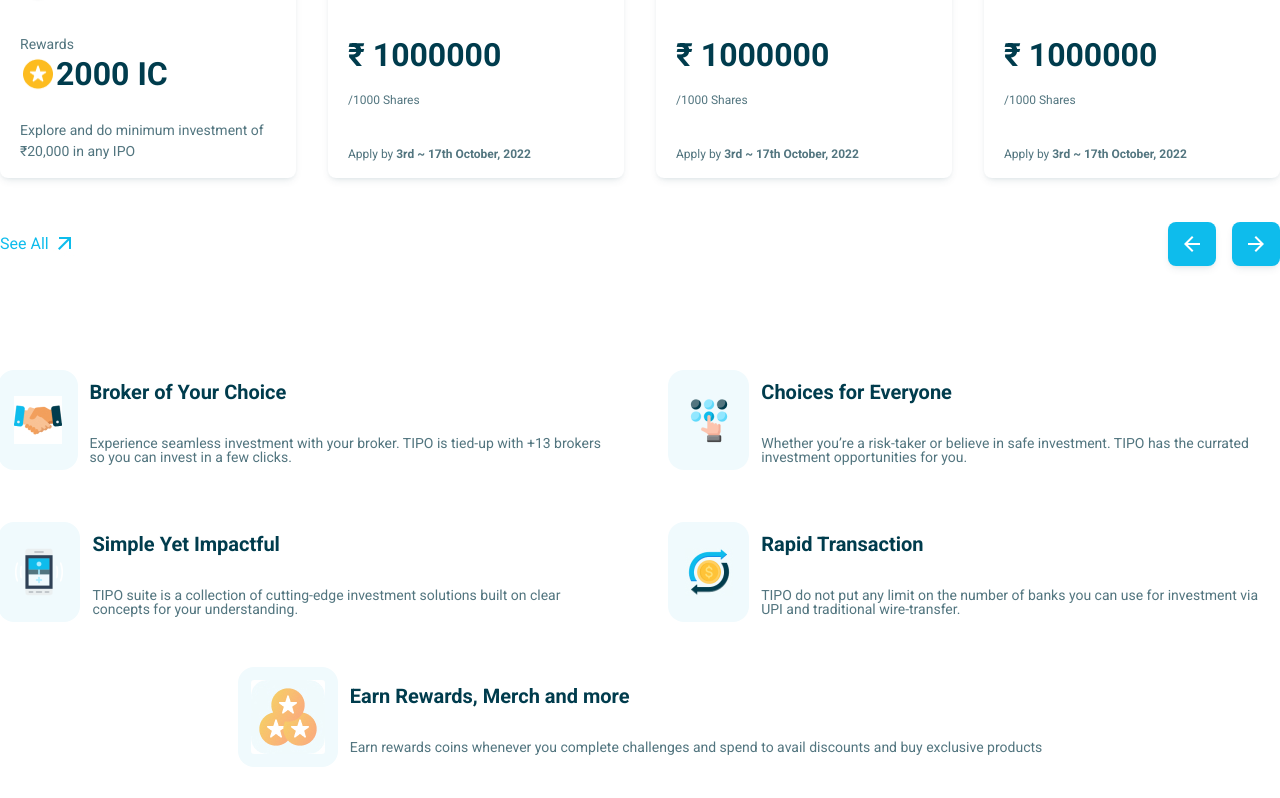
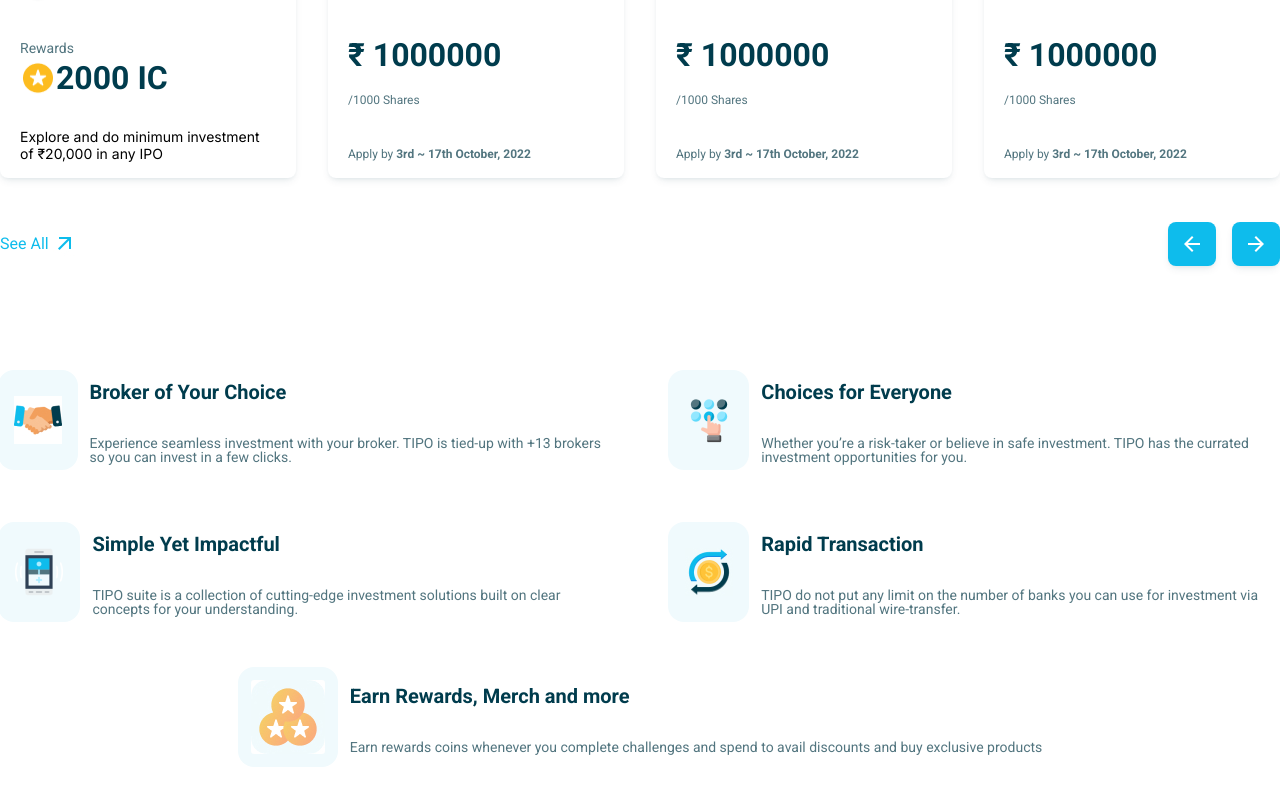
Before and after one commit to Phanindrababu5868/investedd-Home-Page, a Next.js app: page / in a window 1280 px wide. Shown: the part 802-1600 px from the top of the page. Built offline with nearby package versions, Linux system fonts and the light colour scheme; a web font is replaced by a local one.

Commit message:
investedd Home Page

```diff
--- a/app/components/NavBar/index.tsx
+++ b/app/components/NavBar/index.tsx
@@ -55,7 +55,8 @@
                 >
                   <mask
                     id="mask0_4860_8495"
-                    style={{ "mask-type": "alpha" }}
+                    // style={{ "mask-type": "alpha" }}
+                    className="svg-style"
                     maskUnits="userSpaceOnUse"
                     x="0"
                     y="0"
@@ -112,7 +113,8 @@
                 >
                   <mask
                     id="mask0_4860_8495"
-                    style={{ "mask-type": "alpha" }}
+                    // style={{ "mask-type": "alpha" }}
+                    className="svg-style"
                     maskUnits="userSpaceOnUse"
                     x="0"
                     y="0"
--- a/app/components/NewIPOsection/index.css
+++ b/app/components/NewIPOsection/index.css
@@ -214,3 +214,7 @@
   display: flex;
   align-items: center;
 }
+
+.new-ipo-card-text-size {
+  font-size: 14px;
+}
--- a/app/components/NewIPOsection/index.tsx
+++ b/app/components/NewIPOsection/index.tsx
@@ -106,7 +106,7 @@
               <span className="new-ipo-price">2000 IC</span>
             </div>
           </div>
-          <span className="new-ipo-card-text" style={{ "font-size": "14px" }}>
+          <span className="new-ipo-card-text-size">
             Explore and do minimum investment of ₹20,000 in any IPO
           </span>
         </div>
--- a/app/components/NewSGBSection/index.css
+++ b/app/components/NewSGBSection/index.css
@@ -125,3 +125,7 @@
   display: flex;
   align-items: center;
 }
+
+.svg-style {
+  mask-type: alpha;
+}
--- a/app/components/NewSGBSection/index.tsx
+++ b/app/components/NewSGBSection/index.tsx
@@ -104,7 +104,7 @@
         >
           <mask
             id="mask0_2536_3627"
-            style={{ "mask-type": "alpha" }}
+            className="svg-style"
             maskUnits="userSpaceOnUse"
             x="0"
             y="0"
```
